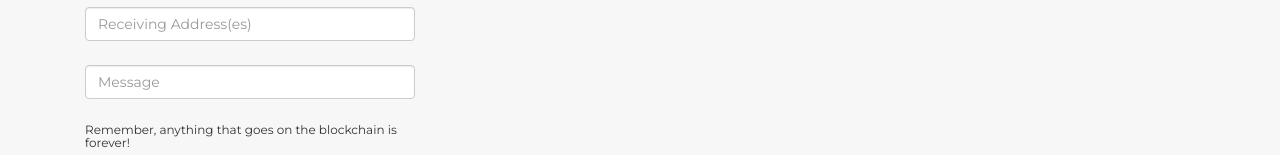
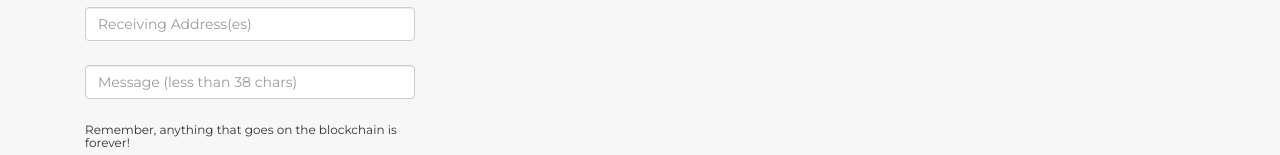
Before and after one commit to shuyag/vericv, a plain HTML site: page certify.html in a window 1280 px wide. Shown: the part 352-507 px from the top of the page. Drawn offline with nearby package versions, Linux system fonts and the light colour scheme.

Commit message:
Update certify.html

```diff
--- a/certify.html
+++ b/certify.html
@@ -88,7 +88,7 @@
                   </div>
                 <br>
                  <div class="top-margin">
-                    <input type="text" name="entry.1671835121" value="" class="form-control" id="entry_1671835121" dir="auto" placeholder="Message" aria-label="Full Name? First Last " aria-required="true" required="required" title="">
+                    <input type="text" name="entry.1671835121" value="" class="form-control" id="entry_1671835121" dir="auto" placeholder="Message (less than 38 chars)" aria-label="Full Name? First Last " aria-required="true" required="required" title="">
                   </div>
                 <br>
                   <h6>Remember, anything that goes on the blockchain is forever!</h6>
```
